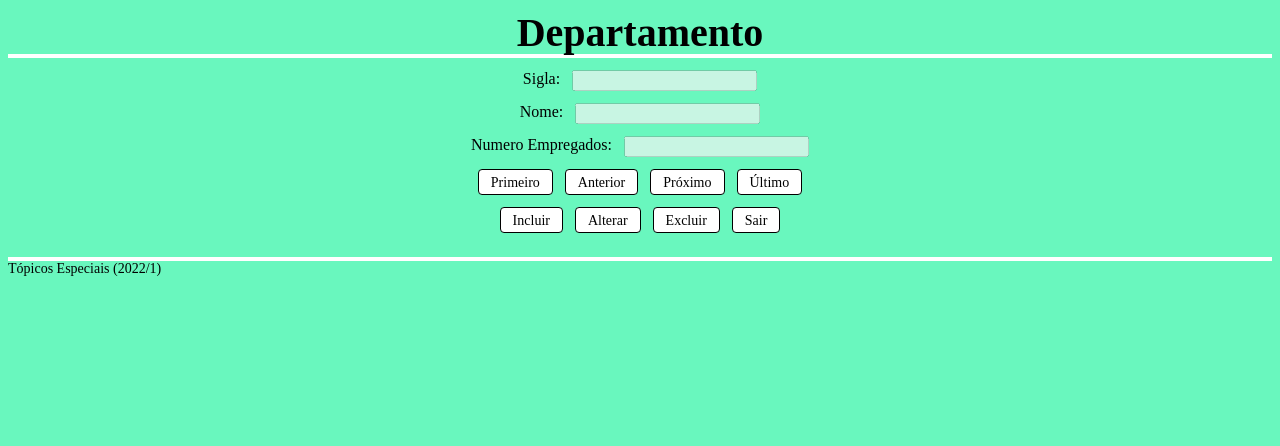
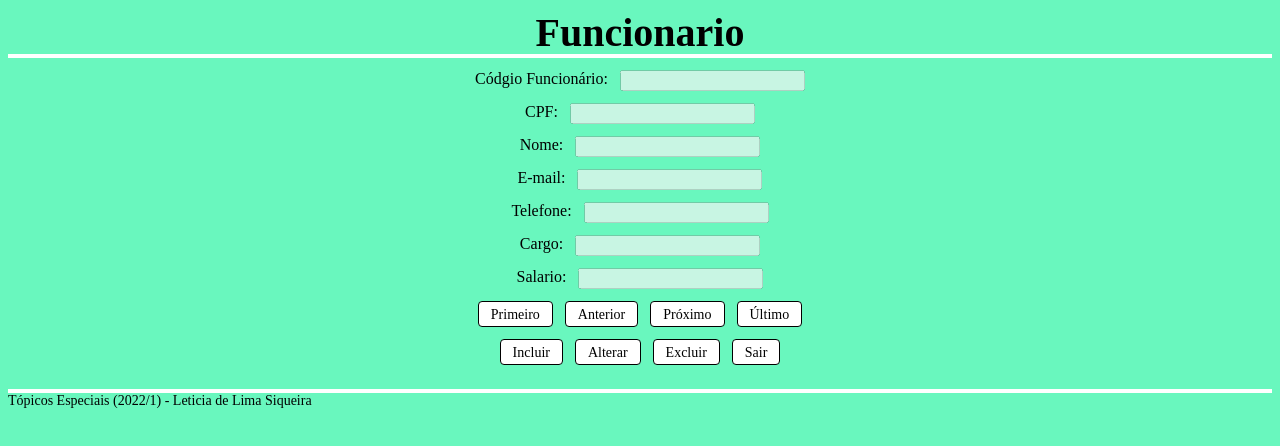
Before and after one commit to leticials1/AV1_TOPICOS2, a website with bundled scripts: page index.html in a window 1280 px wide. Built offline with nearby package versions, Linux system fonts and the light colour scheme; a web font is replaced by a local one.

Commit message:
Add files via upload

```diff
--- a/index.html
+++ b/index.html
@@ -9,12 +9,17 @@
   </head>
   <body>
     <header>
-      Departamento
+      Funcionario
     </header>
     <main>
-      <div><label>Sigla:</label><input type="text" id="tfSigla" disabled="true" /></div>
+      <div><label>Códgio Funcionário:</label><input type="text" id="tfCodigoFuncionario" disabled="true" /></div>
+	  <div><label>CPF:</label><input type="text" id="tfCpf" disabled="true" /></div>
       <div><label>Nome:</label><input type="text" id="tfNome" disabled="true"/></div>
-      <div><label>Numero Empregados:</label><input type="text" id="tfNumEmpregados" disabled="true"/></div>
+      <div><label>E-mail:</label><input type="text" id="tfEmail" disabled="true"/></div>
+	  <div><label>Telefone:</label><input type="text" id="tfTelefone" disabled="true"/></div>
+      <div><label>Cargo:</label><input type="text" id="tfCargo" disabled="true"/></div>
+      <div><label>Salario:</label><input type="text" id="tfSalario" disabled="true"/></div>
+
 
         <nav>
           <div id="divNavegar">
@@ -58,7 +63,7 @@
         </nav>
     </main>
     <footer>
-      Tópicos Especiais (2022/1)
+      Tópicos Especiais (2022/1) - Leticia de Lima Siqueira
     </footer>
   </body>
     <script type="module" src="/CtrlSessao.js"></script>
```
